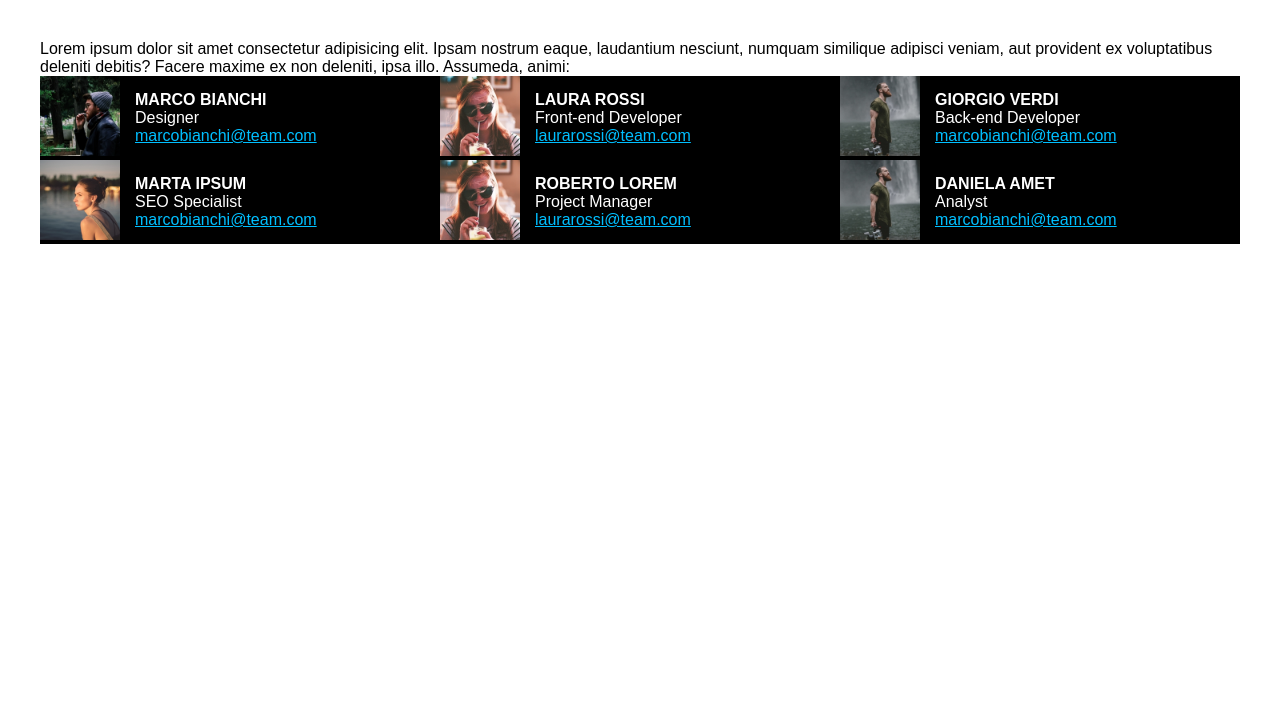
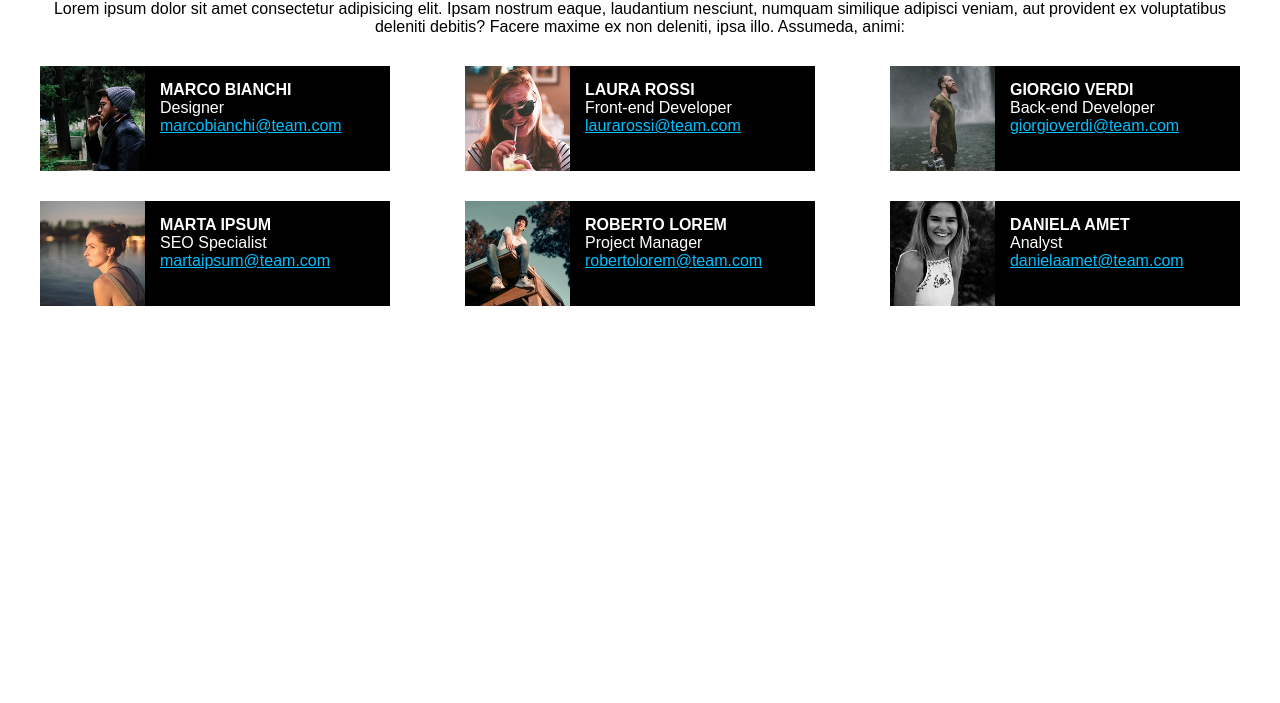
Before and after one commit to valentinaiori/html-css-float-cards, a plain HTML site: page index.html in a window 1280 px wide. Shown: the part 97-800 px from the top of the page. Drawn offline with Linux system fonts and the light colour scheme.

Commit message:
Continue implementation

```diff
--- a/index.html
+++ b/index.html
@@ -15,7 +15,7 @@
     <main>
 
         <div class="container">
-            <p>
+            <p id="first-paragraph">
                 Lorem ipsum dolor sit amet consectetur adipisicing elit. Ipsam nostrum eaque, laudantium nesciunt, numquam similique adipisci veniam, aut provident ex voluptatibus deleniti debitis? Facere maxime ex non deleniti, ipsa illo. Assumeda, animi:
             </p>
 
@@ -30,7 +30,7 @@
                     </div>
                 </div>
 
-                <div class="card-item float-left">
+                <div class="card-item float-left item-center">
                     <img class="float-left" src="img/female1.png" alt="img-2">
                     <div class="text-item float-left">
                         <h4>LAURA ROSSI</h4>
@@ -44,41 +44,34 @@
                     <div class="text-item float-left">
                         <h4>GIORGIO VERDI</h4>
                         <p>Back-end Developer</p>
-                        <a href="mailto:giorgioverdi@team.com">marcobianchi@team.com</a>
+                        <a href="mailto:giorgioverdi@team.com">giorgioverdi@team.com</a>
                     </div>
                 </div>
-        </div>
-</div>
-
-
-<div class="container">
-
-    <div class="clearfix">
 
                 <div class="card-item float-left">
                     <img class="float-left" src="img/female2.png" alt="img-4">
                     <div class="text-item float-left">
                         <h4>MARTA IPSUM</h4>
                         <p>SEO Specialist</p>
-                <a href="mailto:martaipsum@team.com">marcobianchi@team.com</a>
+                        <a href="mailto:martaipsum@team.com">martaipsum@team.com</a>
+                    </div>
+                </div>
+
+                <div class="card-item float-left item-center">
+                    <img class="float-left" src="img/male3.png" alt="img-2">
+                    <div class="text-item float-left">
+                        <h4 >ROBERTO LOREM</h4>
+                        <p>Project Manager </p>
+                        <a href="mailto:robertolorem@team.com">robertolorem@team.com</a>
                     </div>
                 </div>
 
                 <div class="card-item float-left">
-            <img class="float-left" src="img/female1.png" alt="img-2">
-            <div class="text-item float-left">
-                <h4>ROBERTO LOREM</h4>
-                <p>Project Manager </p>
-                <a href="mailto:robertolorem@team.com">laurarossi@team.com</a>
-            </div>
-        </div>
-
-        <div class="card-item float-left">
-            <img class="float-left" src="img/male2.png" alt="img-3">
+                    <img class="float-left" src="img/female3.png" alt="img-3">
                     <div class="text-item float-left">
                         <h4>DANIELA AMET</h4>
                         <p>Analyst</p>
-                <a href="mailto:danielaamet@team.com">marcobianchi@team.com</a>
+                        <a href="mailto:danielaamet@team.com">danielaamet@team.com</a>
                     </div>
                 </div>
         </div>
@@ -87,6 +80,9 @@
 
 
 
+
+
+
     </main>
 </body>
 </html>
--- a/style.css
+++ b/style.css
@@ -16,9 +16,14 @@ body{
 
 h1{
     text-align: center;
-    margin: 50px;
+    margin: 30px;
+    color: deeppink;
 }
 
+#first-paragraph{
+    text-align: center;
+    margin-bottom: 30px;
+}
 
 .container{
     max-width: 1200px;
@@ -31,6 +36,7 @@ h1{
     clear: both;
 }
 
+
 .float-left{
     float: left;
 }
@@ -39,12 +45,19 @@ h1{
     float: right;
 }
 
-.clearfix > div {
-    width:calc(100% / 3);
+.clearfix > div{
+    width:calc(100% / 3 - 50px);
+    margin-bottom: 30px;
 }
 
+.item-center{
+    margin-left: 75px;
+    margin-right: 75px;
+}
+
+
 img{
-    width: 20%;
+    width:30%;
 }
 
 .card-item{
@@ -60,5 +73,3 @@ img{
 a{
     color: deepskyblue;
 }
-
-/* utilies */
```
Lines whose indentation alone changed are shown as unchanged.
